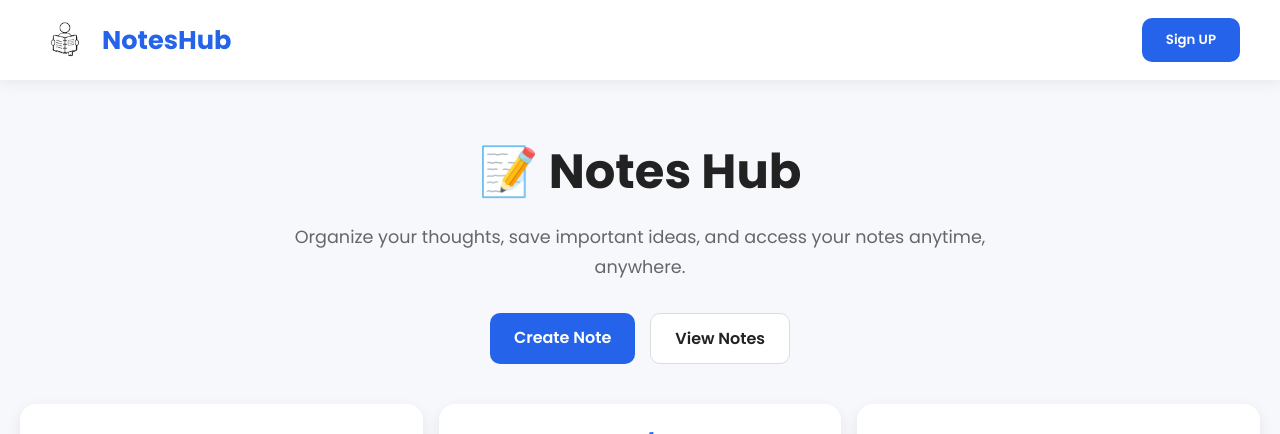
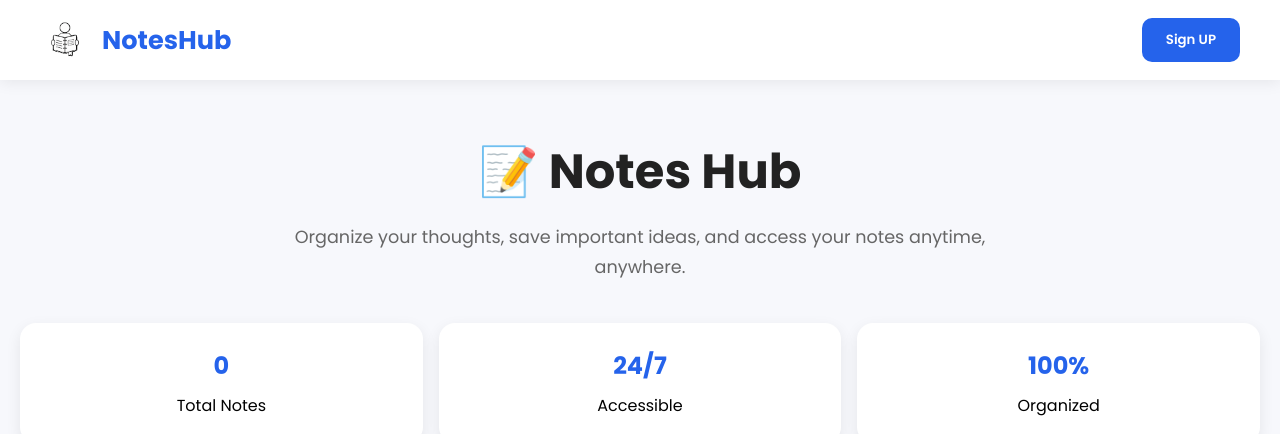
Before and after one commit to rehanraja-webdev/Notes-App, a React app in the folder frontend/: page / in a window 1280 px wide. Shown: the top 434 px of the page. Built offline with nearby package versions, Linux system fonts and the light colour scheme; no server answers; the HTML template or start-up script is replaced by a standard one.

Commit message:
Remove fetch notes from Login/Sign up page and improve Home UI

```diff
--- a/frontend/src/pages/Home/Home.jsx
+++ b/frontend/src/pages/Home/Home.jsx
@@ -12,6 +12,7 @@ const Home = ({ notes, setNotes, user, isLoggedIn }) => {
           anytime, anywhere.
         </p>
 
+        {notes.length > 0 && (
           <div className="hero-buttons">
             <Link to="/create-note" className="create-btn">
               Create Note
@@ -21,6 +22,7 @@ const Home = ({ notes, setNotes, user, isLoggedIn }) => {
               View Notes
             </a>
           </div>
+        )}
       </section>
 
       <section className="stats-section">
--- a/frontend/src/pages/Login/Login.jsx
+++ b/frontend/src/pages/Login/Login.jsx
@@ -4,7 +4,7 @@ import Images from "../../assets/Image-container";
 import axios from "axios";
 import { useNavigate } from "react-router-dom";
 
-const Login = ({ setNotes, setIsLoggedIn }) => {
+const Login = ({ setIsLoggedIn }) => {
   const navigate = useNavigate();
   const [currState, setCurrState] = useState("Sign Up");
 
@@ -34,10 +34,6 @@ const Login = ({ setNotes, setIsLoggedIn }) => {
         formData,
       );
       setIsLoggedIn(true);
-
-      // const resNotes = await axios.get("http://localhost:3000/api/notes/get");
-
-      // setNotes(resNotes.data.notes);
 
       navigate("/");
       alert(response.data.message || "Form submitted successfully!");
```
Lines whose indentation alone changed are shown as unchanged.
